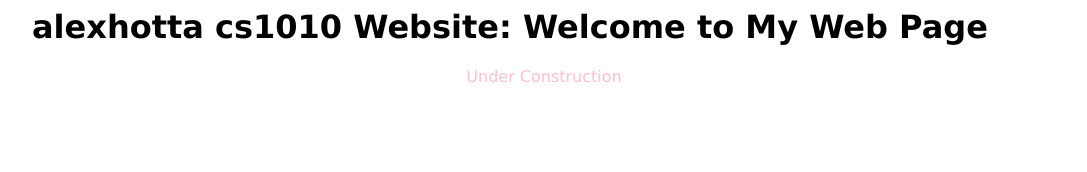
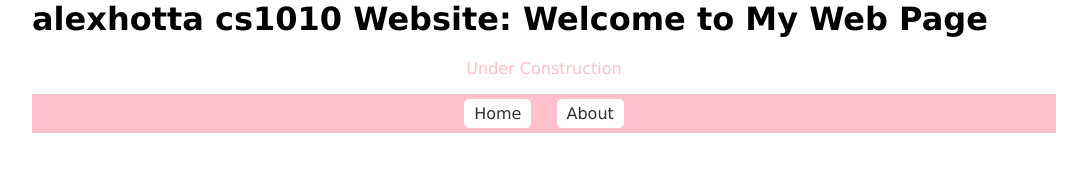
Before and after one commit to alexhotta/alexhotta.github.io, a plain HTML site: page index.html in a window 1280 px wide. Shown: the whole page, without its empty margins (96-1183 px from the left). Drawn offline with Linux system fonts and the light colour scheme.

Commit message:
Update index.html

```diff
--- a/index.html
+++ b/index.html
@@ -1,6 +1,39 @@
 <html>
 <head>
   <title>alexhotta cs1010 Website</title>
+  <meta charset="UTF-8">
+    <meta name="viewport" content="width=device-width, initial-scale=1.0">
+    <title>Simple HTML Navigation</title>
+    <style>
+        body {
+            margin: 0;
+            font-family: Arial, sans-serif;
+        }
+        nav {
+            background-color: pink;
+            padding: 10px 0;
+            text-align: center;
+        }
+        ul {
+            list-style-type: none;
+            margin: 0;
+            padding: 0;
+        }
+        li {
+            display: inline;
+            margin: 0 10px;
+        }
+        li a {
+            text-decoration: none;
+            color: #333;
+            padding: 5px 10px;
+            border-radius: 5px;
+            background-color: white;
+        }
+        li a:hover {
+            background-color: #f0f0f0;
+        }
+    </style>
 </head>
 <body style="font-family: Verdana, sans-serif; margin-left: 10%; margin-right: 10%">
 
@@ -10,5 +43,13 @@
     <p span style="color: pink;">Under Construction</span /p>
 </div>
 
+<nav>
+    <ul>
+        <li><a href="#home">Home</a></li>
+        <li><a href="#about">About</a></li>
+    </ul>
+</nav>
+
+
 </body>
 </html>
```
